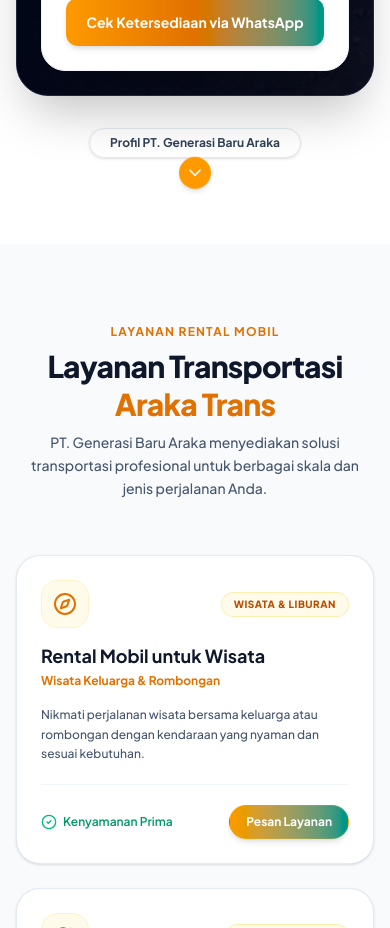
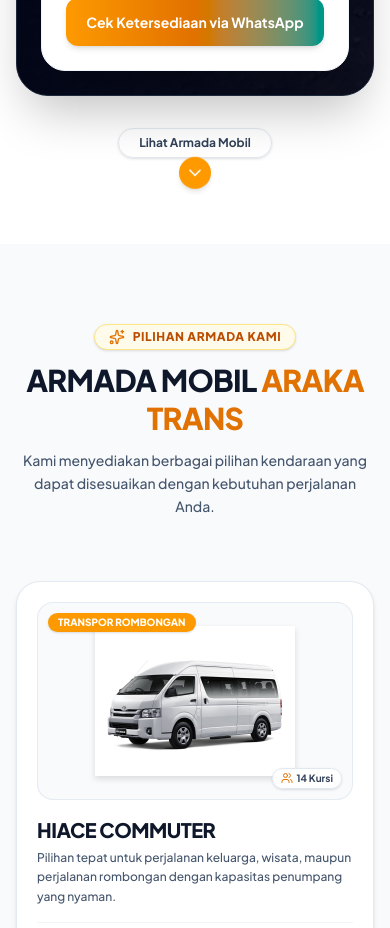
Before and after one commit to Reggyzul/PT.-GENERASI-BARU-ARAKA, a React (Vite) app: page / in a window 390 px wide. Shown: the part 1180-2108 px from the top of the page. Built offline with nearby package versions, Linux system fonts and the light colour scheme; a web font is replaced by a local one.

Commit message:
Move CarList (Armada Mobil) directly below Hero section

```diff
--- a/src/App.tsx
+++ b/src/App.tsx
@@ -119,13 +119,13 @@
         {currentPage === 'home' ? (
           <>
             {/* 1. Hero Banner */}
-            <Hero onRentClick={() => handleNavClick('cars')} onVisiMisiClick={() => handleNavClick('about')} lang={lang} />
+            <Hero onRentClick={() => handleNavClick('cars')} onVisiMisiClick={() => handleNavClick('cars')} lang={lang} />
 
-            {/* 2. Layanan Rental Mobil */}
+            {/* 2. Pilihan Armada Mobil (Persis Di Bawah Hero) */}
+            <CarList onSelectCar={handleSelectCar} lang={lang} />
+
+            {/* 3. Layanan Rental Mobil */}
             <Services lang={lang} />
-
-            {/* 3. Pilihan Armada */}
-            <CarList onSelectCar={handleSelectCar} lang={lang} />
 
             {/* 4. Keunggulan (Why Choose Us) */}
             <Advantages onBookClick={() => handleNavClick('cars')} lang={lang} />
--- a/src/components/Hero.tsx
+++ b/src/components/Hero.tsx
@@ -231,18 +231,18 @@
 
         </div>
 
-        {/* FLOATING DOWN ARROW BUTTON: Profil Selengkapnya */}
+        {/* FLOATING DOWN ARROW BUTTON: Lihat Armada Mobil */}
         <div className="pt-8 flex justify-center">
           <motion.button
             initial={{ opacity: 0, y: 10 }}
             animate={{ opacity: 1, y: 0 }}
             transition={{ duration: 0.5, delay: 0.3 }}
-            onClick={onVisiMisiClick}
+            onClick={handleScrollToFleet}
             className="group flex flex-col items-center gap-1.5 cursor-pointer focus:outline-none"
-            id="hero-floating-profil-btn"
+            id="hero-floating-fleet-btn"
           >
             <span className="font-sans font-bold text-xs sm:text-sm text-slate-700 group-hover:text-amber-600 transition-colors bg-white/95 px-5 py-1.5 rounded-full border border-slate-200 shadow-sm group-hover:shadow-md group-hover:border-amber-200">
-              Profil PT. Generasi Baru Araka
+              Lihat Armada Mobil
             </span>
             <div className="w-8 h-8 rounded-full bg-amber-500 text-white flex items-center justify-center shadow-md group-hover:bg-amber-600 group-hover:scale-110 transition-all animate-bounce">
               <ChevronDown className="w-5 h-5" />
```
